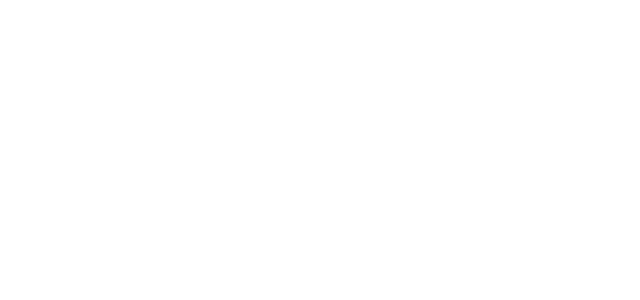
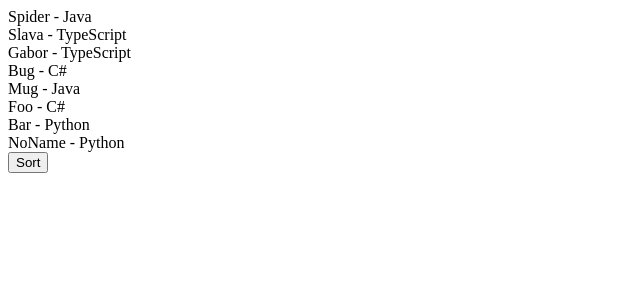
Before and after one commit to SviatoslavChyzh/WeInnovateTestFirst, an Angular app in the folder TestFirstDevList/: page / in a window 1280 px wide. Shown: the top 300 px of the page, without its empty margins (0-640 px from the left). Built offline with nearby package versions, Linux system fonts and the light colour scheme.

Commit message:
Unit tests

```diff
--- a/TestFirstDevList/src/app/app.component.html
+++ b/TestFirstDevList/src/app/app.component.html
@@ -0,0 +1,4 @@
+<div *ngFor="let item of devList">
+  <div>{{item.name}} - {{item.language}}</div>
+</div>
+<button (click)="sortDevs()">Sort</button>
--- a/TestFirstDevList/src/app/app.component.ts
+++ b/TestFirstDevList/src/app/app.component.ts
@@ -6,10 +6,23 @@
   styleUrls: ['./app.component.scss']
 })
 export class AppComponent {
-  DevList = [
-    {'Spider': 'Java'},
-    {'Slava': 'TypeScript'},
-    {'Gabor': 'TypeScript'},
-    {}
+  title = 'TestFirstDevList';
+
+  devList = [
+    {name: 'Spider', language: 'Java'},
+    {name: 'Slava', language: 'TypeScript'},
+    {name: 'Gabor', language: 'TypeScript'},
+    {name: 'Bug', language: 'C#'},
+    {name: 'Mug', language: 'Java'},
+    {name: 'Foo', language: 'C#'},
+    {name: 'Bar', language: 'Python'},
+    {name: 'NoName', language: 'Python'}
   ];
+
+  sortDevs(sortBy: any) {
+    console.log(sortBy);
+    this.devList = this.devList.sort((a, b) => a.name > b.name ? 1 : -1);
+
+    return this.devList;
+  }
 }
```
Also changed, not shown: 1 other file (tests, documents, lock files or other folders).
